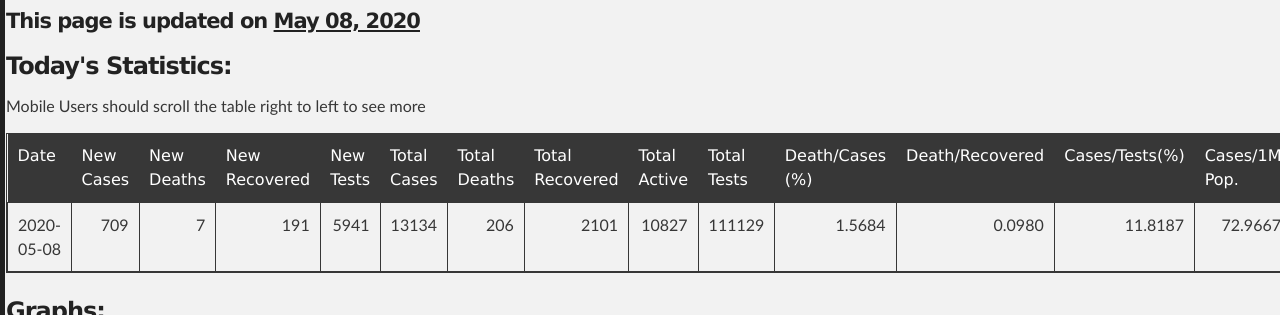
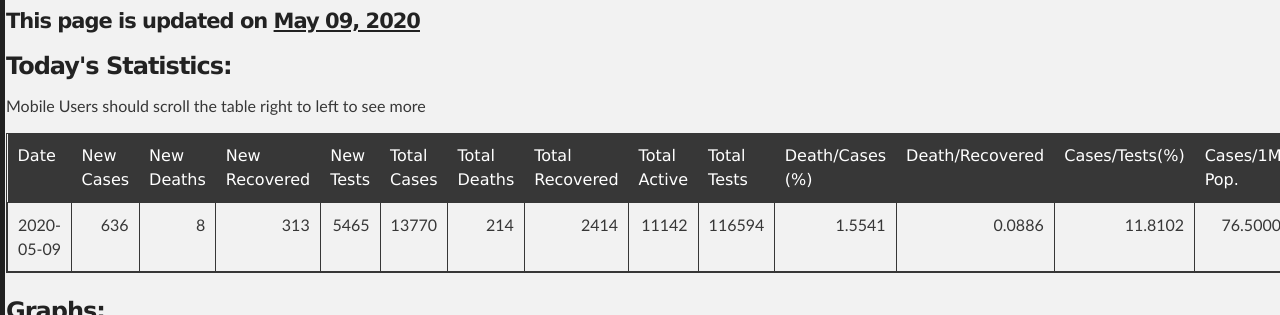
Before and after one commit to promitbasak/covid19bd, a Jekyll site: the page index.html, which Jekyll copies as it is, in a window 1280 px wide and 900 px high, cut to the strip 322-637 px from the top of the window. Built offline with Jekyll 4.4.1, drawn with Linux system fonts in a browser that asks for light colours; some of the changed text lies outside the part shown.

Commit message:
Update index.html

```diff
--- a/index.html
+++ b/index.html
@@ -45,7 +45,7 @@
         <h2 id="covid-19-in-bangladesh">Covid-19 in Bangladesh</h2>
 
 
-    <h4 id="this-page-is-updated-on-may-08-2020">This page is updated on <strong><u>May 08, 2020</u></strong></h4>
+    <h4 id="this-page-is-updated-on-may-09-2020">This page is updated on <strong><u>May 09, 2020</u></strong></h4>
     <h3> Today's Statistics:</h3>
         <p> Mobile Users should scroll the table right to left to see more</p>
     <table class="table table-bordered table-hover table-condensed">
@@ -66,21 +66,21 @@
 <th title="Field #15">Deaths/1M Pop.</th>
 </tr></thead>
 <tbody><tr>
-<td>2020-05-08</td>
-<td align="right">709</td>
-<td align="right">7</td>
-<td align="right">191</td>
-<td align="right">5941</td>
-<td align="right">13134</td>
-<td align="right">206</td>
-<td align="right">2101</td>
-<td align="right">10827</td>
-<td align="right">111129</td>
-<td align="right">1.5684</td>
-<td align="right">0.0980</td>
-<td align="right">11.8187</td>
-<td align="right">72.9667</td>
-<td align="right">1.1444</td>
+<td>2020-05-09</td>
+<td align="right">636</td>
+<td align="right">8</td>
+<td align="right">313</td>
+<td align="right">5465</td>
+<td align="right">13770</td>
+<td align="right">214</td>
+<td align="right">2414</td>
+<td align="right">11142</td>
+<td align="right">116594</td>
+<td align="right">1.5541</td>
+<td align="right">0.0886</td>
+<td align="right">11.8102</td>
+<td align="right">76.5000</td>
+<td align="right">1.1889</td>
 </tr>
 </tbody>
   </table>
@@ -88,16 +88,16 @@
         <h3>Graphs:</h3>
         <div class="photo-album">
       <div>
-        <img src="https://raw.githubusercontent.com/promitbasak/Covid-19_bd_extended/master/assests/2020-05-08/Figure_1.png">
+        <img src="https://raw.githubusercontent.com/promitbasak/Covid-19_bd_extended/master/assests/2020-05-09/Figure_1.png">
         <h5>Overall Condition</h5>
       </div>
 
       <div>
-        <img src="https://raw.githubusercontent.com/promitbasak/Covid-19_bd_extended/master/assests/2020-05-08/Figure_2.png">
+        <img src="https://raw.githubusercontent.com/promitbasak/Covid-19_bd_extended/master/assests/2020-05-09/Figure_2.png">
         <h5>Total Cases</h5>
       </div>
       <div>
-        <img src="https://raw.githubusercontent.com/promitbasak/Covid-19_bd_extended/master/assests/2020-05-08/Figure_8.png">
+        <img src="https://raw.githubusercontent.com/promitbasak/Covid-19_bd_extended/master/assests/2020-05-09/Figure_8.png">
         <h5>Total Deaths</h5>
       </div>
       <div>
@@ -105,11 +105,11 @@
         <h5>District-wise Corona Map</h5>
       </div>
       <div>
-        <img src="https://raw.githubusercontent.com/promitbasak/Covid-19_bd_extended/master/assests/2020-05-08/Figure_20.png">
+        <img src="https://raw.githubusercontent.com/promitbasak/Covid-19_bd_extended/master/assests/2020-05-09/Figure_20.png">
         <h5>BD vs USA: Cases</h5>
       </div>
       <div>
-        <img src="https://raw.githubusercontent.com/promitbasak/Covid-19_bd_extended/master/assests/2020-05-08/Figure_21.png">
+        <img src="https://raw.githubusercontent.com/promitbasak/Covid-19_bd_extended/master/assests/2020-05-09/Figure_21.png">
         <h5>BD vs USA: Deaths</h5>
       </div>
     </div>
@@ -1587,6 +1587,23 @@
 <td align="right">72.9667</td>
 <td align="right">1.1444</td>
 </tr>
+<tr>
+<td>2020-05-09</td>
+<td align="right">636</td>
+<td align="right">8</td>
+<td align="right">313</td>
+<td align="right">5465</td>
+<td align="right">13770</td>
+<td align="right">214</td>
+<td align="right">2414</td>
+<td align="right">11142</td>
+<td align="right">116594</td>
+<td align="right">1.5541</td>
+<td align="right">0.0886</td>
+<td align="right">11.8102</td>
+<td align="right">76.5000</td>
+<td align="right">1.1889</td>
+</tr>
 </tbody></table>
         <p></p>
         <p> Data Sources: Self created dataset which can be found at <a href="https://github.com/promitbasak/Covid-19_bd_extended">this repository</a>. This dataset uses govt issued press releases from <a href="https://corona.gov.bd/press-release">Here</a>, <a href="https://iedcr.gov.bd/">Here</a> and <a href="https://iedcr.gov.bd/website/index.php/component/content/article/11-others/227-pressrelease">Here</a>.</p>
```
